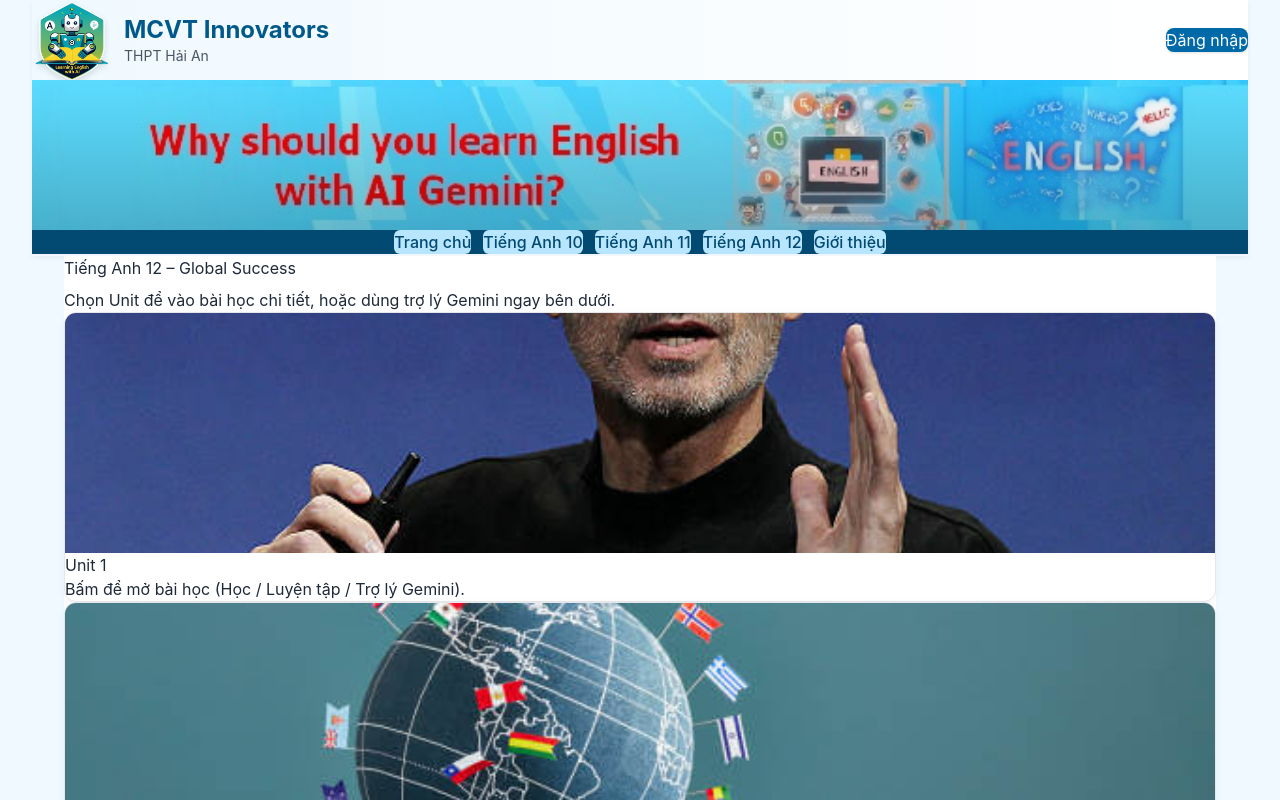
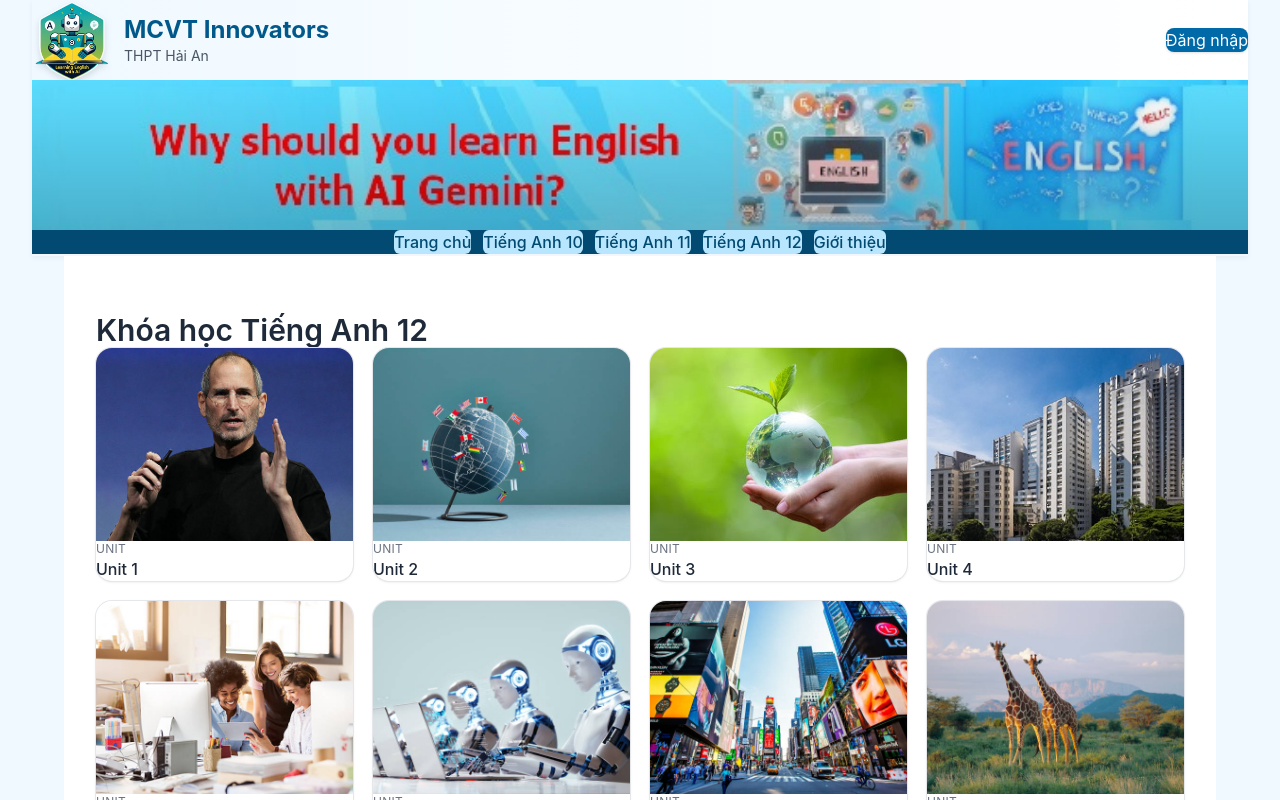
Before and after one commit to Thinit362/my-english-ai, a Next.js app: page /english-12 in a window 1280 px wide. Shown: the top 800 px of the page. Built offline with nearby package versions, Linux system fonts and the light colour scheme.

Commit message:
Update page.tsx

```diff
--- a/app/english-12/page.tsx
+++ b/app/english-12/page.tsx
@@ -1,42 +1,71 @@
-import Link from "next/link";
-import GeminiChat from "@/components/GeminiChat";
-import { getManifest } from "@/lib/manifests";
 
-export default async function English12Page() {
-  const manifest = await getManifest(12);
-  const units =
-    manifest.units?.map((u: any) => u.index) ||
-    Array.from({ length: 12 }, (_, i) => i + 1);
+import Image from 'next/image';
+import Link from 'next/link';
+import DualLessonAssistant from '@/components/DualLessonAssistant';
+
+type Item = { title: string; slug: string; imageUrl?: string; type?: 'unit' | 'review' };
+
+export const metadata = { title: 'Tiếng Anh 12 – Global Success' };
+
+export default async function Page() {
+  // manifest dạng { book, units, reviews? }
+  const mod = await import('../../public/data/english12_manifest.json');
+  const m: any = mod.default ?? {};
+
+  // Danh sách Unit
+  const units: Item[] = (m.units ?? []).map((u: any) => ({
+    title: u.title ? `Unit ${u.index}: ${u.title}` : `Unit ${u.index}`,
+    slug: `unit/${u.index}`,
+    imageUrl: `/data/images/unit-12-${u.index}.jpg`, // ảnh local trong public/images
+    type: 'unit',
+  }));
+
+  // Danh sách Review (nếu có)
+  const reviews: Item[] = (m.reviews ?? []).map((r: any) => ({
+    title: r.title || `Review ${r.index}`,
+    slug: `review/${r.index}`,
+    imageUrl: `/data/images/review-12-${r.index}.jpg`, // bạn có thể thay theo pattern ảnh của bạn
+    type: 'review',
+  }));
+
+  const items: Item[] = [...units, ...reviews];
 
   return (
-    <div>
-      {/* Banner / hình ảnh khóa học */}
-      <div className="section" style={{ display: "grid", gap: 8 }}>
-        <h1>Tiếng Anh 12 – Global Success</h1>
-        <p>Chọn Unit để vào bài học chi tiết, hoặc dùng trợ lý Gemini ngay bên dưới.</p>
-      </div>
+    <>
+      {/* PHẦN 1: Lưới khóa học */}
+      <section className="mx-auto max-w-7xl px-4 sm:px-6 lg:px-8 py-8">
+        <h2 className="text-2xl md:text-3xl font-semibold mb-6">Khóa học Tiếng Anh 12</h2>
 
-      {/* Lưới Unit với ảnh + link */}
-      <div className="grid section">
-        {(manifest.units || units.map((i:number)=>({id:`eng12_u${i}`, index:i}))).map((u: any) => (
-          <Link
-            key={u.id || `u${u.index}`}
-            className="card"
-            href={`/english-12/unit/${u.index}`}
-          >
-            {/* Ảnh: đặt tại public/data/images/unit-12-<index>.jpg */}
-            <img
-              src={`/data/images/unit-12-${u.index}.jpg`}
-              alt={`English 12 - Unit ${u.index}`}
-            />
-            <h3>Unit {u.index}{u.title ? `: ${u.title}` : ""}</h3>
-            <p>{u.summary || "Bấm để mở bài học (Học / Luyện tập / Trợ lý Gemini)."}</p>
-          </Link>
-        ))}
-      </div>
+        <div className="grid gap-5 sm:grid-cols-2 md:grid-cols-3 lg:grid-cols-4">
+          {items.map((it, idx) => (
+            <Link
+              key={idx}
+              href={`/english-12/${it.slug}`}
+              className="group rounded-2xl overflow-hidden shadow-sm ring-1 ring-gray-200 hover:shadow-lg transition"
+            >
+              <div className="relative aspect-[4/3] overflow-hidden">
+                <Image
+                  src={it.imageUrl || `/data/images/unit-12-${idx + 1}.jpg`} // ✅ không dùng 'u' nữa
+                  alt={it.title}
+                  fill
+                  className="object-cover group-hover:scale-110 group-hover:rotate-1 transition-transform duration-300"
+                  sizes="(max-width:768px) 100vw, (max-width:1200px) 50vw, 25vw"
+                  priority={idx < 4}
+                />
+                <div className="absolute inset-0 bg-gradient-to-t from-black/50 to-transparent opacity-0 group-hover:opacity-100 transition-opacity" />
+              </div>
 
-      {/* Chat Gemini (chọn Unit trực tiếp tại đây) */}
-      <GeminiChat pageKey="eng12" units={units} />
-    </div>
+              <div className="p-4">
+                <p className="text-xs text-gray-500 tracking-wide">{(it.type ?? '').toUpperCase()}</p>
+                <h3 className="mt-1 font-medium group-hover:text-blue-600">{it.title}</h3>
+              </div>
+            </Link>
+          ))}
+        </div>
+      </section>
+
+      {/* PHẦN 2: Trợ lý song ngữ (Gemini Flash 2.5) */}
+      <DualLessonAssistant grade={10} /* endpoint="/api/chat" model="gemini-2.5-flash" */ />
+    </>
   );
 }
```
